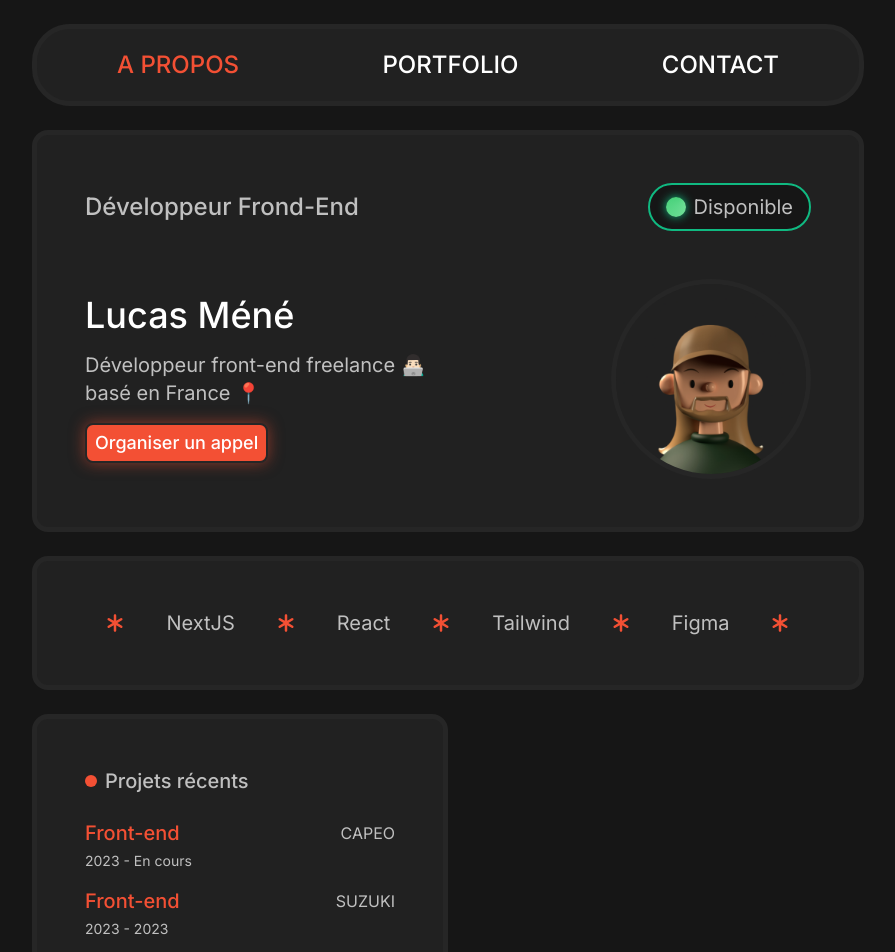
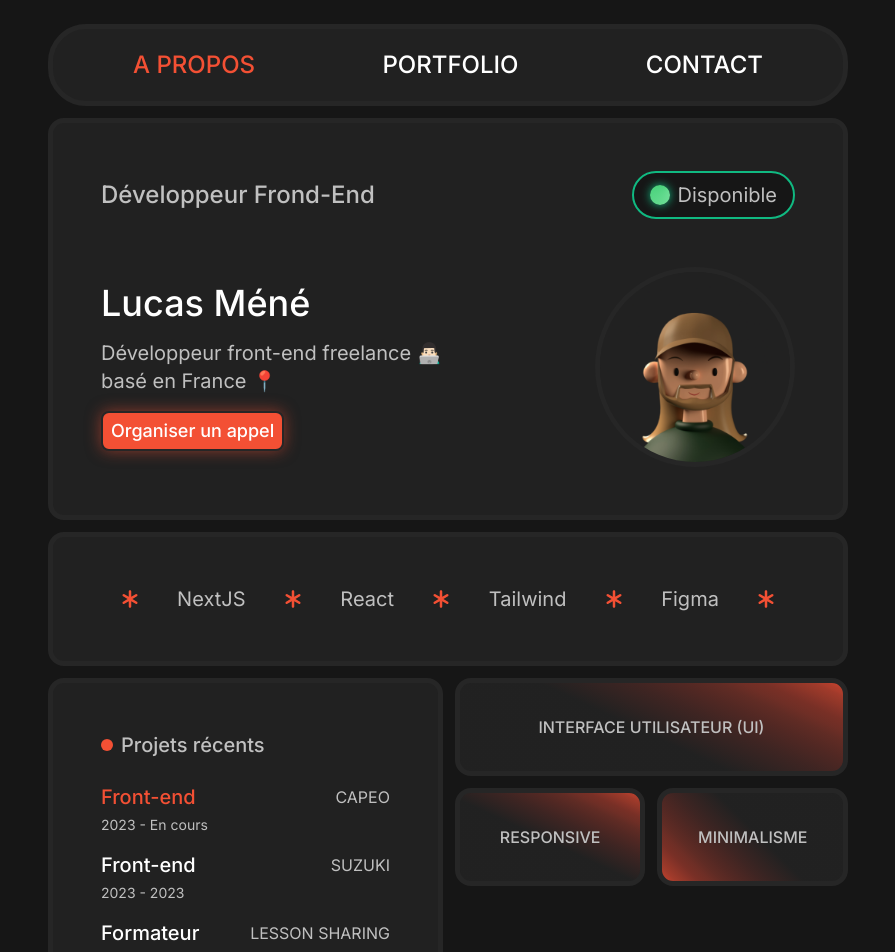
Before and after one commit to Lucasss12/portfolio.V2, a Next.js app: page / in a window 1280 px wide. Shown: the top 952 px of the page, without its empty margins (192-1087 px from the left). Built offline with nearby package versions, Linux system fonts and the light colour scheme.

Commit message:
add bento keys words and update layout

```diff
--- a/app/components/bentoGrid/bentoGrid.jsx
+++ b/app/components/bentoGrid/bentoGrid.jsx
@@ -2,13 +2,17 @@ import React from 'react'
 import BentoAbout from './ui/bentoAbout'
 import BentoSkills from './ui/bentoSkills'
 import BentoRecentWork from './ui/bentoRecentWork'
+import BentoKeysWords from './ui/bentoKeysWords'
 
 export default function bentoGrid() {
   return (
     <div>
       <BentoAbout />
       <BentoSkills />
-      <BentoRecentWork />
+      <div className='flex max-lg:flex-col lg:space-x-3'>
+        <BentoRecentWork />
+        <BentoKeysWords />
+      </div>
    </div>
   )
 }
--- a/app/components/bentoGrid/ui/bentoAbout.jsx
+++ b/app/components/bentoGrid/ui/bentoAbout.jsx
@@ -3,13 +3,13 @@ import React from 'react'
 
 export default function bentoAbout() {
   return (
-    <div className='mt-6 sm:p-12 p-5 rounded-2xl border-[5px] bg-backgroundGrey border-borderGrey text-white'>
+    <div className='mt-3 sm:p-12 p-5 rounded-2xl border-[5px] bg-backgroundGrey border-borderGrey text-white'>
 
       <div className='flex sm:flex-row flex-col sm:justify-between sm:items-center text-secondary'>
          <h3 className='order-2 sm:order-1 md:text-2xl text-xl font-medium max-sm:mt-3'>Développeur Frond-End</h3>
 
-         <div className='order-1 sm:order-2 flex max-sm:w-[140px] items-center px-4 py-2 rounded-[38px] bg-backgroundBlack border-[2px] border-emerald-500 hover:border-emerald-600 transition-colors duration-200 ease-in-out'>
-            <span className="glow inline-block h-5 w-5 mr-2 rounded-full bg-[conic-gradient(at_top_right,_var(--tw-gradient-stops))] from-green-200 to-green-500"></span>
+         <div className='order-1 sm:order-2 flex max-sm:w-[140px] items-center px-4 py-2 rounded-[38px] bg-backgroundBlack border-[2px] border-emerald-500 hover:border-emerald-400 transition-colors duration-200 ease-in-out'>
+            <span className="glow-available inline-block h-5 w-5 mr-2 rounded-full bg-[conic-gradient(at_top_right,_var(--tw-gradient-stops))] from-green-200 to-green-500"></span>
             <p className='md:text-xl '>Disponible</p>
          </div>
       </div>
@@ -21,7 +21,7 @@ export default function bentoAbout() {
                Développeur front-end freelance 👨🏻‍💻 <br/> basé en France 📍
             </p>
 
-            <button class="bg-primary py-1 px-2 rounded-lg border-2 border-borderGrey font-medium glow-button mt-4 text-lg">
+            <button class="bg-primary py-1 px-2 rounded-lg border-2 border-borderGrey font-medium glow-button-call mt-4 text-lg">
                Organiser un appel
             </button>
          </div>
--- /dev/null
+++ b/app/components/bentoGrid/ui/bentoKeysWords.jsx
@@ -0,0 +1,21 @@
+import React from 'react'
+
+export default function bentoKeysWords() {
+return (
+   <div className='lg:w-1/2 w-full text-secondary font-medium uppercase h-1/2 mt-3'>
+      <div className='flex justify-center md:p-8 p-5 rounded-2xl border-[5px] bg-backgroundGrey background-key-word-1 border-borderGrey'>
+         <h4>Interface utilisateur (UI)</h4>
+      </div>
+
+      <div className='flex space-x-3 '>
+         <div className='mt-3 w-full flex justify-center md:p-8 p-5 rounded-2xl border-[5px] bg-backgroundGrey background-key-word-1 border-borderGrey'>
+            <h4>Responsive</h4>
+         </div>
+
+         <div className='mt-3 w-full flex justify-center md:p-8 p-5 rounded-2xl border-[5px] bg-backgroundGrey background-key-word-2 border-borderGrey'>
+            <h4>Minimalisme</h4>
+         </div>
+      </div>
+   </div>
+)
+}
--- a/app/components/bentoGrid/ui/bentoRecentWork.jsx
+++ b/app/components/bentoGrid/ui/bentoRecentWork.jsx
@@ -1,8 +1,8 @@
 import React from 'react'
 
 export default function bentoRecentWork() {
-  return (
-   <div className='mt-6 sm:w-1/2 sm:p-12 p-5 rounded-2xl border-[5px] bg-backgroundGrey border-borderGrey'>
+return (
+   <div className='mt-3 lg:w-1/2 sm:p-12 p-5 rounded-2xl border-[5px] bg-backgroundGrey border-borderGrey'>
       <div className='flex items-center'>
          <span className="inline-block h-3 w-3 mr-2 rounded-full bg-primary"></span>
          <h3 className='text-secondary text-xl font-medium'>Projets récents</h3>
@@ -19,7 +19,7 @@ export default function bentoRecentWork() {
 
          <div className='flex flex-col justify-center'>
             <div className='flex items-center justify-between'>
-               <h4 className='text-primary text-xl font-medium'>Front-end</h4>
+               <h4 className='text-white text-xl font-medium'>Front-end</h4>
                <p className='text-secondary text-base'>SUZUKI</p>
             </div>
             <p className='text-secondary text-sm mt-1'>2023 - 2023</p>
@@ -27,7 +27,7 @@ export default function bentoRecentWork() {
 
          <div className='flex flex-col justify-center'>
             <div className='flex items-center justify-between'>
-               <h4 className='text-primary text-xl font-medium'>Formateur</h4>
+               <h4 className='text-white text-xl font-medium'>Formateur</h4>
                <p className='text-secondary text-base'>LESSON SHARING</p>
             </div>
             <p className='text-secondary text-sm mt-1'>2023 - 2023</p>
@@ -35,14 +35,12 @@ export default function bentoRecentWork() {
 
          <div className='flex flex-col justify-center'>
             <div className='flex items-center justify-between'>
-               <h4 className='text-primary text-xl font-medium'>Front-end</h4>
+               <h4 className='text-white text-xl font-medium'>Front-end</h4>
                <p className='text-secondary text-base'>ARTISANT</p>
             </div>
             <p className='text-secondary text-sm mt-1'>2022 - 2022</p>
          </div>
       </div>
-
-
    </div>
-  )
+)
 }
--- a/app/components/bentoGrid/ui/bentoSkills.jsx
+++ b/app/components/bentoGrid/ui/bentoSkills.jsx
@@ -3,7 +3,7 @@ import { FaAsterisk } from "react-icons/fa6";
 
 export default function bentoSkills() {
   return (
-   <div className='mt-6 sm:p-12 p-5 rounded-2xl border-[5px] bg-backgroundGrey border-borderGrey flex justify-around items-center text-secondary text-xl'>
+   <div className='mt-3 sm:p-12 p-5 rounded-2xl border-[5px] bg-backgroundGrey border-borderGrey flex justify-around items-center text-secondary text-xl'>
       <FaAsterisk className='text-primary sm:block hidden'/>
       <p>NextJS</p>
       <FaAsterisk className='text-primary sm:block hidden'/>
--- a/app/globals.css
+++ b/app/globals.css
@@ -6,18 +6,74 @@ body {
   background-color: #161616;
 }
 
-.glow-button {
+.glow-button-call {
   box-shadow: 0 0 15px rgba(243, 80, 52, 0.5);
 }
 
-.glow-button:hover {
+.glow-button-call:hover {
   box-shadow: 0 0 20px rgba(243, 80, 52, 0.75);
 }
 
-.glow {
+.glow-available {
   box-shadow: 0 0 10px #10B981;
 }
 
-.glow:hover {
+.glow-available:hover {
   box-shadow: 0 0 15px #10B981;
 }
+
+.background-key-word-1 {
+  background-image: linear-gradient(
+    25deg,
+    hsl(0deg 0% 13%) 47%,
+    hsl(5deg 29% 19%) 63%,
+    hsl(6deg 40% 23%) 72%,
+    hsl(7deg 45% 26%) 78%,
+    hsl(7deg 49% 29%) 82%,
+    hsl(7deg 52% 31%) 86%,
+    hsl(7deg 54% 34%) 89%,
+    hsl(8deg 56% 36%) 91%,
+    hsl(8deg 57% 38%) 93%,
+    hsl(8deg 58% 40%) 95%,
+    hsl(8deg 59% 42%) 96%,
+    hsl(8deg 60% 43%) 97%,
+    hsl(8deg 61% 45%) 98%,
+    hsl(8deg 62% 47%) 99%,
+    hsl(8deg 62% 48%) 99%,
+    hsl(9deg 63% 50%) 100%,
+    hsl(9deg 66% 51%) 100%,
+    hsl(9deg 70% 53%) 100%,
+    hsl(9deg 75% 54%) 100%,
+    hsl(9deg 79% 55%) 100%,
+    hsl(9deg 84% 57%) 100%,
+    hsl(9deg 89% 58%) 100%
+  );
+}
+
+.background-key-word-2 {
+  background-image: linear-gradient(
+    225deg,
+    hsl(0deg 0% 13%) 47%,
+    hsl(5deg 29% 19%) 63%,
+    hsl(6deg 40% 23%) 72%,
+    hsl(7deg 45% 26%) 78%,
+    hsl(7deg 49% 29%) 82%,
+    hsl(7deg 52% 31%) 86%,
+    hsl(7deg 54% 34%) 89%,
+    hsl(8deg 56% 36%) 91%,
+    hsl(8deg 57% 38%) 93%,
+    hsl(8deg 58% 40%) 95%,
+    hsl(8deg 59% 42%) 96%,
+    hsl(8deg 60% 43%) 97%,
+    hsl(8deg 61% 45%) 98%,
+    hsl(8deg 62% 47%) 99%,
+    hsl(8deg 62% 48%) 99%,
+    hsl(9deg 63% 50%) 100%,
+    hsl(9deg 66% 51%) 100%,
+    hsl(9deg 70% 53%) 100%,
+    hsl(9deg 75% 54%) 100%,
+    hsl(9deg 79% 55%) 100%,
+    hsl(9deg 84% 57%) 100%,
+    hsl(9deg 89% 58%) 100%
+  );
+}
--- a/app/layout.js
+++ b/app/layout.js
@@ -12,7 +12,7 @@ export const metadata = {
 export default function RootLayout({ children }) {
   return (
     <html lang="fr">
-      <body className={`${inter.className} max-w-screen-2xl 2xl:mx-auto xl:mx-56 lg:mx-36 md:mx-10 mx-5 my-6`}>
+      <body className={`${inter.className} max-w-screen-xl 2xl:mx-auto xl:mx-60 lg:mx-36 md:mx-12 mx-5 my-6`}>
         <Navbar />
         {children}
       </body>
```
